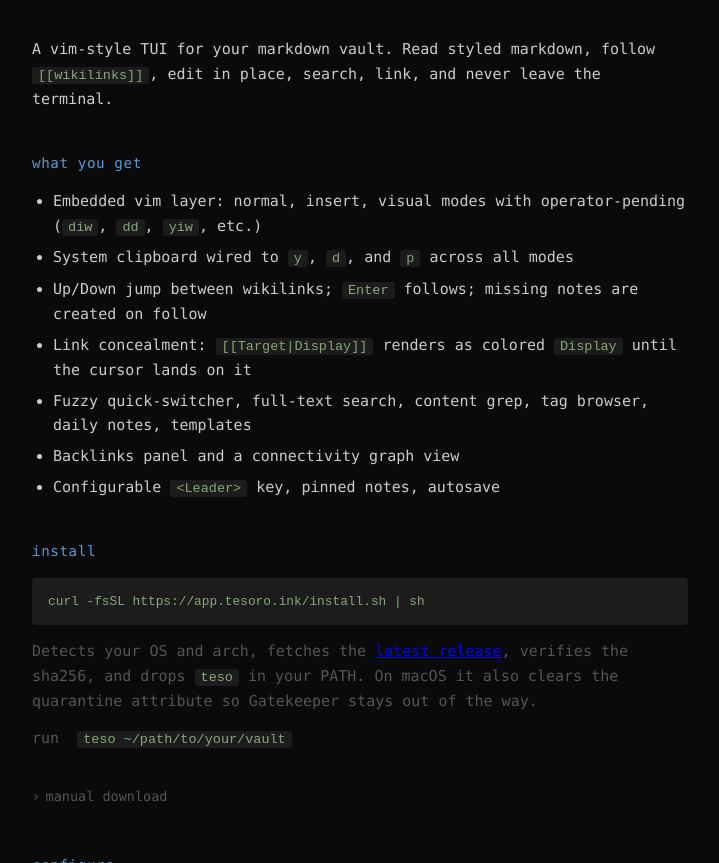
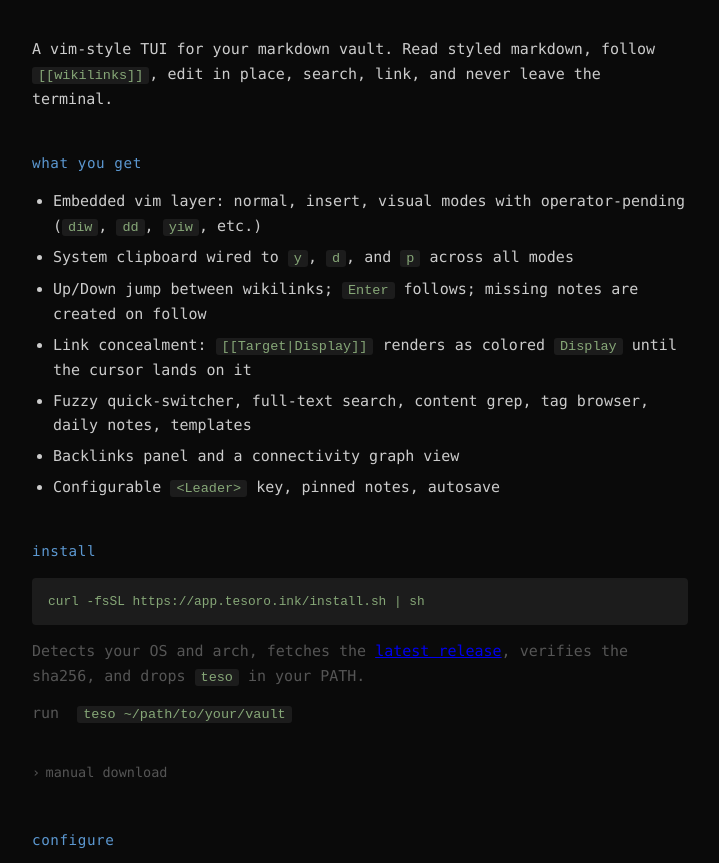
Before and after one commit to itsgabrieloliver/tesoro, a plain HTML site: page site/index.html in a window 1280 px wide. Shown: the part 157-1020 px from the top of the page, without its empty margins (280-999 px from the left). Drawn offline with Linux system fonts and the light colour scheme.

Commit message:
docs(site): drop Gatekeeper/quarantine line from installer copy

```diff
--- a/site/index.html
+++ b/site/index.html
@@ -37,7 +37,7 @@
       <section class="download">
         <h2>Install</h2>
         <pre class="one-liner"><code>curl -fsSL https://app.tesoro.ink/install.sh | sh</code></pre>
-        <p class="dim">Detects your OS and arch, fetches the <a href="https://github.com/itsgabrieloliver/tesoro/releases/latest">latest release</a>, verifies the sha256, and drops <code>teso</code> in your PATH. On macOS it also clears the quarantine attribute so Gatekeeper stays out of the way.</p>
+        <p class="dim">Detects your OS and arch, fetches the <a href="https://github.com/itsgabrieloliver/tesoro/releases/latest">latest release</a>, verifies the sha256, and drops <code>teso</code> in your PATH.</p>
         <p class="run"><span class="dim">run</span> &nbsp;<code>teso ~/path/to/your/vault</code></p>
         <details>
           <summary class="dim">manual download</summary>
@@ -46,7 +46,6 @@
             <a href="https://github.com/itsgabrieloliver/tesoro/releases/latest/download/tesoro-x86_64-unknown-linux-gnu.tar.gz">Linux · x86_64</a>
             <a href="https://github.com/itsgabrieloliver/tesoro/releases/latest/download/tesoro-aarch64-unknown-linux-gnu.tar.gz">Linux · aarch64</a>
           </div>
-          <p class="dim">After extracting, on macOS: <code>xattr -d com.apple.quarantine teso</code> before running.</p>
         </details>
       </section>
 
```
